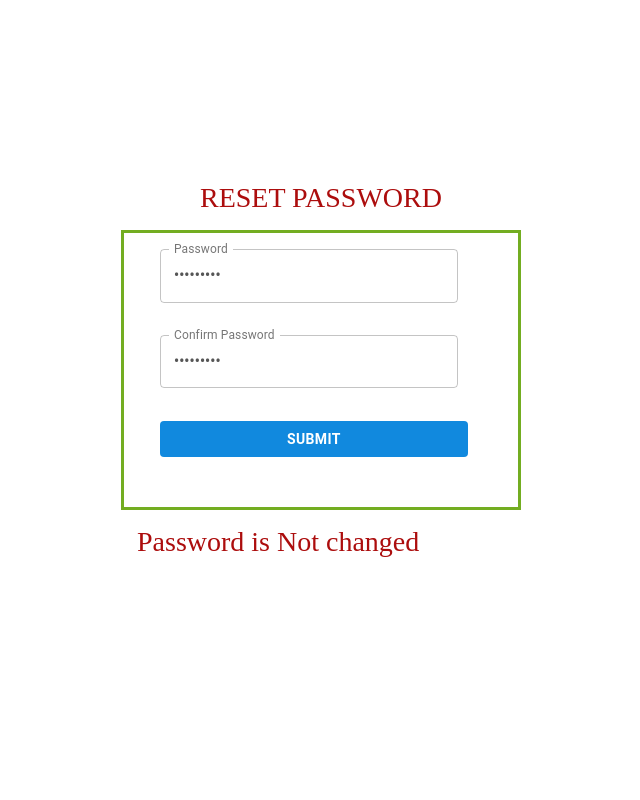
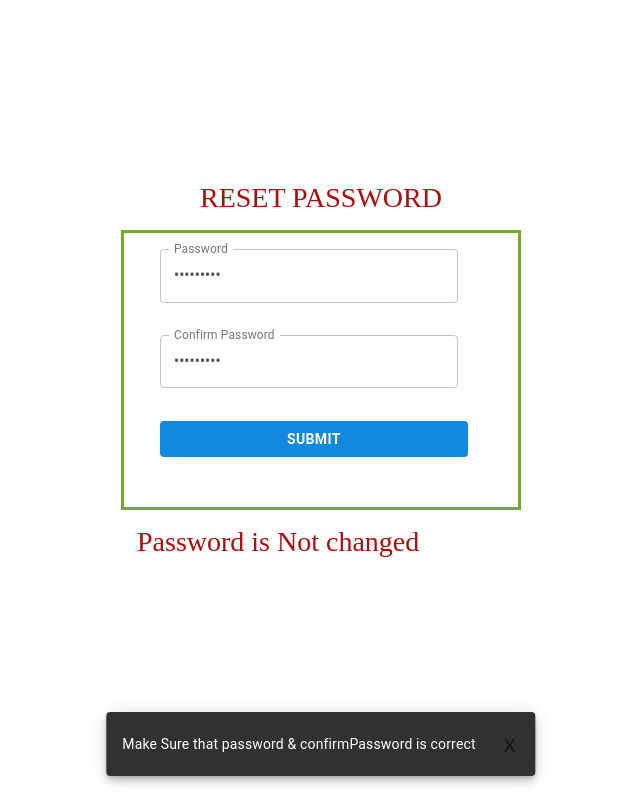
Before and after one commit to GowriRajeshwari/JavaScript-chatApp, a React (Create React App) app in the folder chatApp/client/: page /resetPassword in a window 1280 px wide. Both pictures are taken after typing "Sample123", "Sample123" into the empty fields and a click on the button "SUBMIT". Shown: the whole page, without its empty margins (319-959 px from the left). Built offline with nearby package versions, Linux system fonts and the light colour scheme.

Commit message:
[GowriK] Refactor :  added the status bar in Reset password UI

```diff
--- a/chatApp/client/src/components/ResetPassword.jsx
+++ b/chatApp/client/src/components/ResetPassword.jsx
@@ -21,17 +21,22 @@ class resetpassword extends Component {
       resetpassword: "RESET PASSWORD",
       message: "",
       username: "",
-      token :"",
+      token: "",
       snackbaropen: false,
       snackbarmsg: ''
     };
     this.resetPassword = this.resetPassword.bind(this);
+    this.handleClose = this.handleClose.bind(this);
+  }
+  //close snackbar
+  handleClose(event) {
+    this.setState({ snackbaropen: false });
   }
   //ComponentDidMount in Life cycle function be used
-  componentDidMount(){
+  componentDidMount() {
     const token = localStorage.getItem('token');
-    this.setState({token : token});
-    console.log("token",JSON.stringify(token));
+    this.setState({ token: token });
+    console.log("token", JSON.stringify(token));
   }
   //reset Password Event Handler
   resetPassword(event) {
@@ -43,19 +48,18 @@ class resetpassword extends Component {
     };
     console.log(data);
     //Calling the API using axios method
-    resetPassword(data,this.state.token).then(response => {
+    resetPassword(data, this.state.token).then(response => {
       console.log(response);
       if (response.status === 200) {
         this.setState({
           message: "Password reset Successfully"
         });
       } else {
-        this.setState({ message: "Password is Not changed" });
-        alert("Make Sure that password & confirmPassword is correct");
+        this.setState({ message: "Password is Not changed",snackbarmsg :" Make Sure that password & confirmPassword is correct"  , snackbaropen : true  });
       }
     });
   }
-//setState for confirm password field
+  //setState for confirm password field
   onChangeConfirmPassword(event) {
     if (event.target.value.length > 2) {
       this.setState({
@@ -71,7 +75,7 @@ class resetpassword extends Component {
       });
     }
   }
-//setState for password field
+  //setState for password field
   onChangePassword(event) {
     if (event.target.value.length > 7) {
       this.setState({
@@ -87,7 +91,7 @@ class resetpassword extends Component {
       });
     }
   }
-//Render function && User Interface for resetPassword
+  //Render function && User Interface for resetPassword
   render() {
     return (
       <MuiThemeProvider>
@@ -134,6 +138,13 @@ class resetpassword extends Component {
             <div className="loginstyle">{this.state.message}</div>
 
           </div>
+          <Snackbar open={this.state.snackbaropen} autoHideDuration={6000} onClose={this.handleClose}
+            message={<span>{this.state.snackbarmsg}</span>}
+            action={[
+              <IconButton key="close" arial-label="close" coloe="inherit" onClick={this.handleClose}>
+                x</IconButton>
+            ]}>
+          </Snackbar>
         </div>
       </MuiThemeProvider>
     );
```
